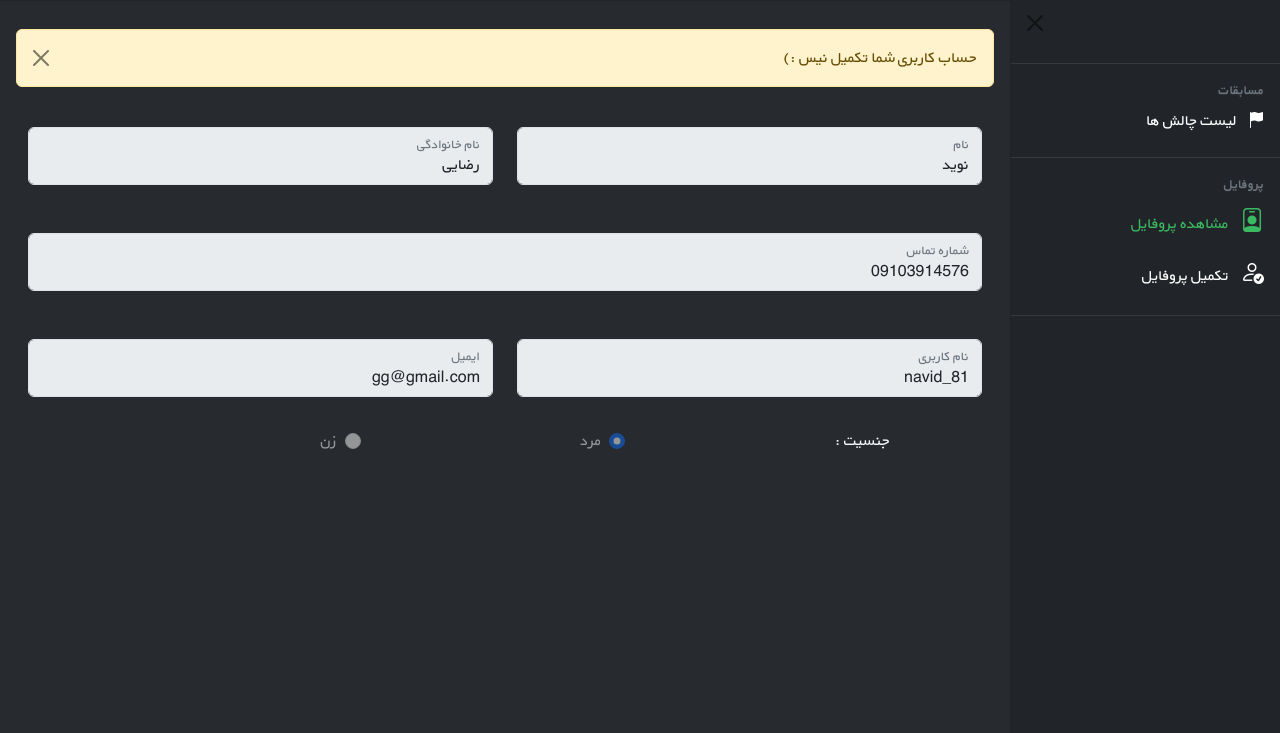
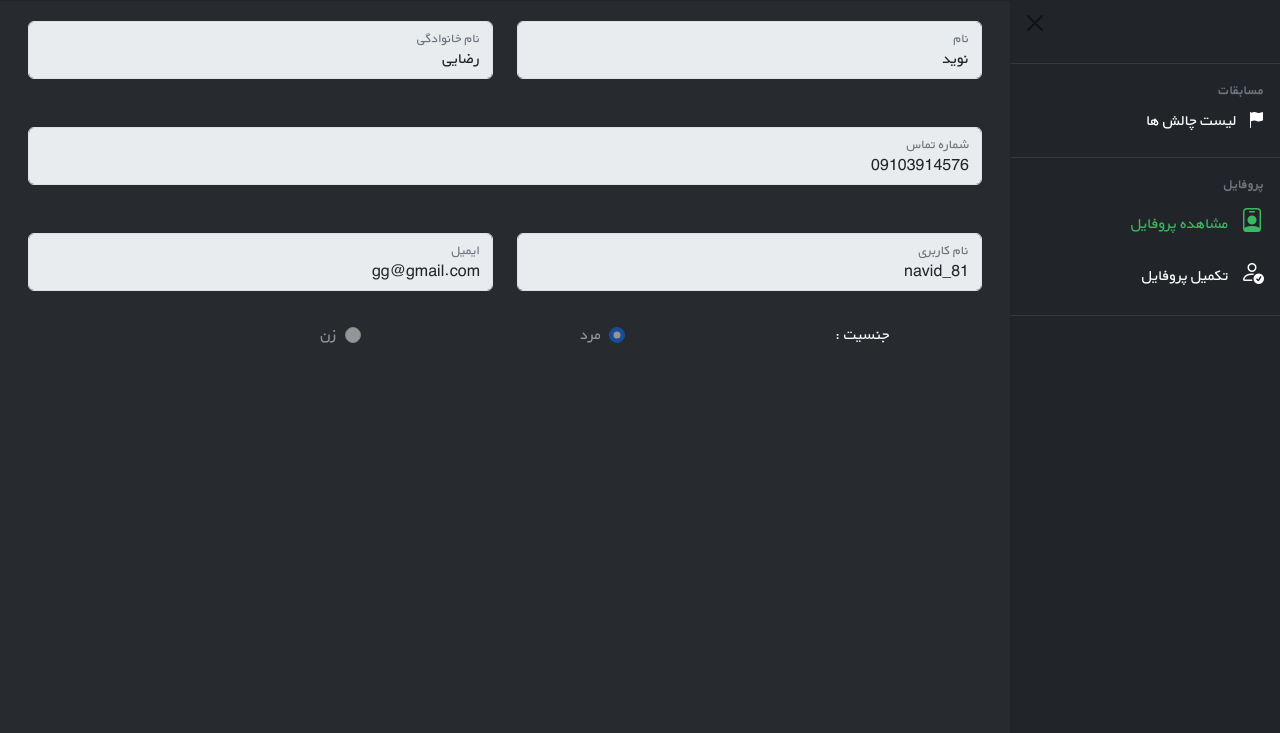
Before and after one commit to mr-z-one/apa_CTF, a PHP site: page /public/show-Profile.php in a window 1280 px wide. Shown: the part 67-800 px from the top of the page. Run offline with PHP 8.4, Linux system fonts and the light colour scheme; the visitor is signed in with stand-in values (Sample User, id 1).

Commit message:
flash message on profile complete

```diff
--- a/database query/database.sql
+++ b/database query/database.sql
@@ -9,6 +9,7 @@ CREATE TABLE users
     password          varchar(255) NOT NULL,
     name              varchar(25),
     last_name         varchar(25),
+    gender            varchar(1),
     phone_number      varchar(11),
     active            tinyint(1)            DEFAULT 0,
     activation_code   varchar(255) NOT NULL,
--- a/profile/public/show-Profile.php
+++ b/profile/public/show-Profile.php
@@ -124,17 +124,12 @@
             </nav>
         </div>
     </div>
+
     <!--off canvas-->
     <main class="mt-5 pt-4 ">
         <div class="container-fluid">
             <!--error-->
-            <div class="row d-flex p-3 ">
-                <div class="alert alert-warning alert-dismissible my-2 fade show " role="alert">
-                    <span>حساب کاربری شما تکمیل نیس :) </span>
-                    <button type="button" class="btn-close" data-bs-dismiss="alert" aria-label="Close"></button>
-                </div>
-
-            </div>
+            <?php flash(); ?>
             <!--error-->
             <form action="/" method="post">
 
--- a/src/auth.php
+++ b/src/auth.php
@@ -1,5 +1,5 @@
 <?php
-function register_user(string $email, string $username, string $password, string $activation_code, int $expiry = 3600): bool
+function register_user(string $email, string $username, string $password, string $activation_code, int $expiry = 1*24*60*60): bool
 {
     $sql = 'INSERT INTO users(username, email, password, activation_code, activation_expiry)
             VALUES(:username, :email, :password, :activation_code,:activation_expiry)';
--- a/src/inc/footer.php
+++ b/src/inc/footer.php
@@ -4,7 +4,7 @@
     <script src="/bootstrap-5.3.8-dist/js/bootstrap.bundle.js"></script>
     <script src="./script.js"></script>
 
-    <script>
+    <!-- <script>
         // Example starter JavaScript for disabling form submissions if there are invalid fields
         (() => {
             'use strict'
@@ -24,7 +24,7 @@
                 }, false)
             })
         })()
-    </script>
+    </script> -->
 </body>
 
 </html>
```
Also changed, not shown: profile/public/Profile-submit.php (+1 -7 lines), profile/public/profile-challenge-list.php (+1 -6 lines).
